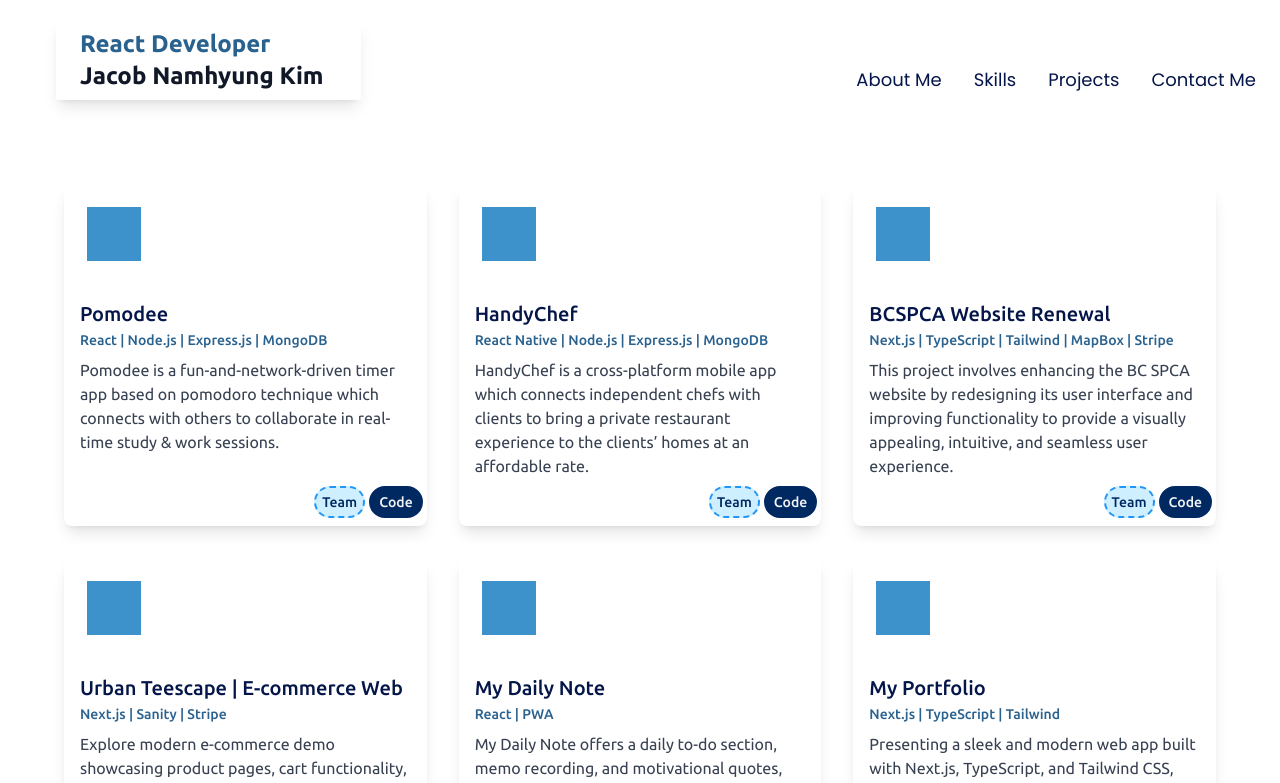
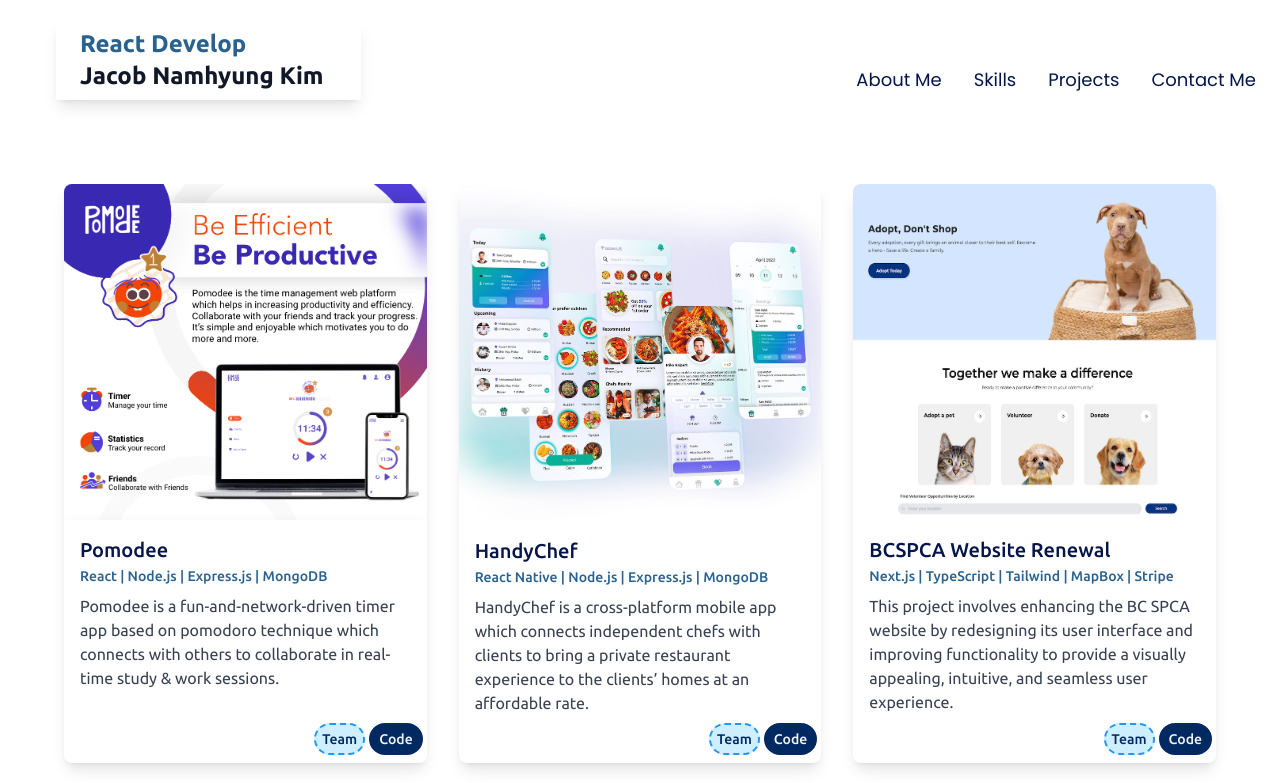
Before and after one commit to everywherejacobkim/portfolio-renewal-nextjs, a Next.js app: page /projects in a window 1280 px wide. Shown: the top 783 px of the page. Built offline with nearby package versions, Linux system fonts and the light colour scheme; a web font is replaced by a local one.

Commit message:
Fix: fix error for conditional render

```diff
--- a/src/pages/components/gallery/ProjectsGallery.tsx
+++ b/src/pages/components/gallery/ProjectsGallery.tsx
@@ -35,7 +35,7 @@
                 target="_blank"
                 rel="noopener noreferrer"
               >
-                {!project.image ? (
+                {project.image ? (
                   <Image
                     src={project.image}
                     width={915}
```
